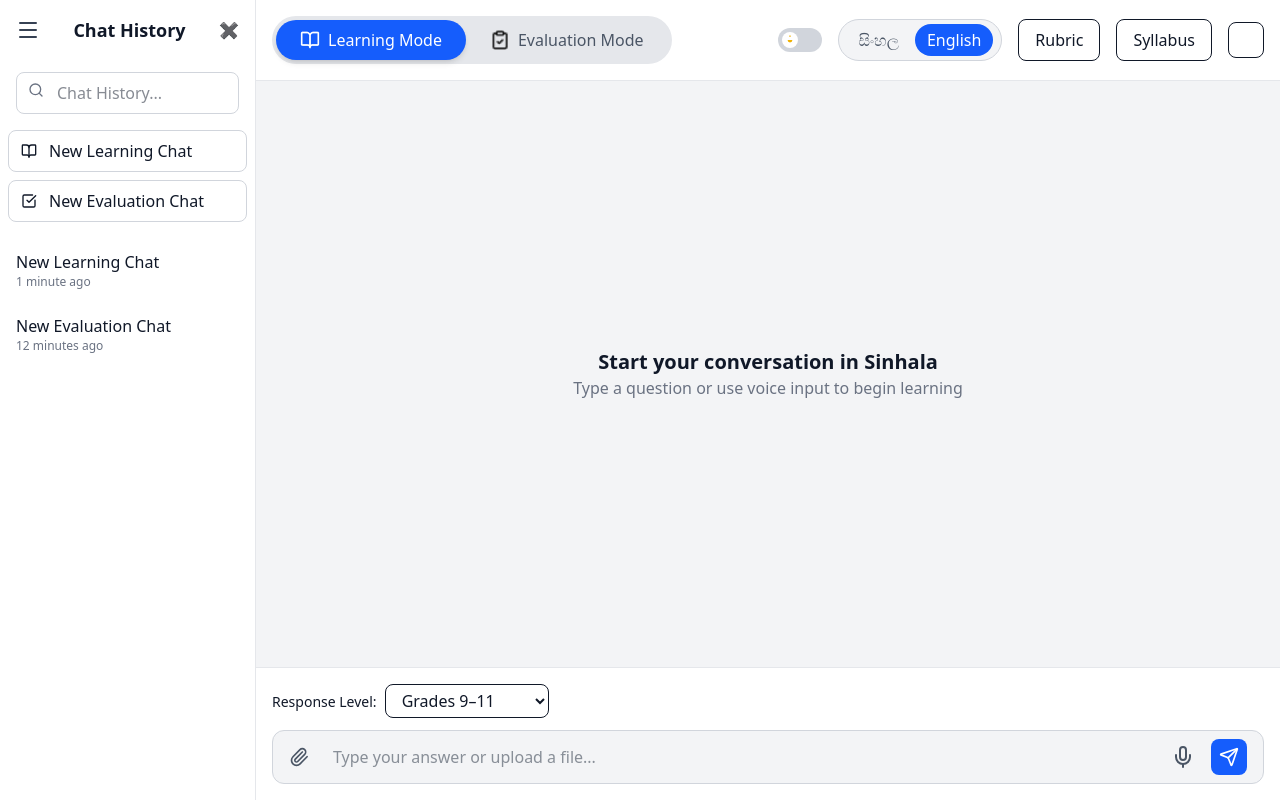
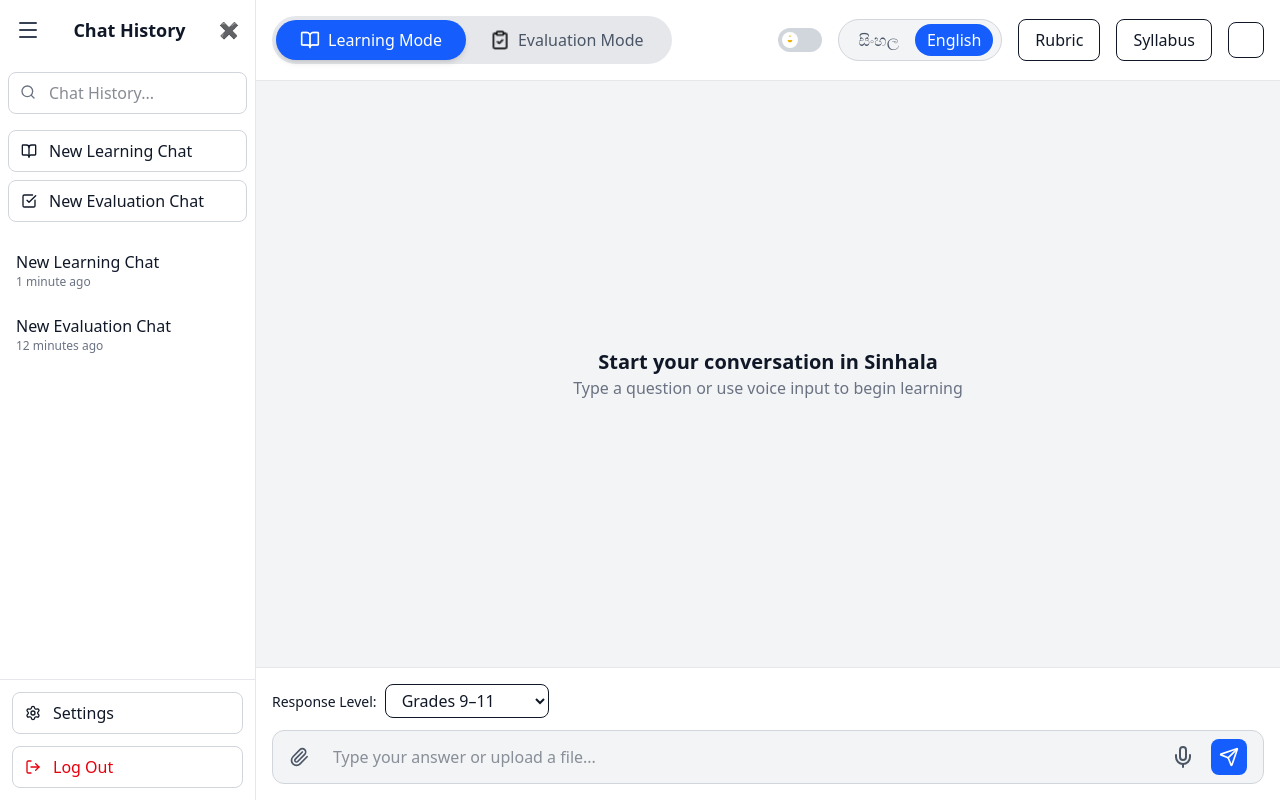
Before and after one commit to Miyuri15/sinlearn-web, a Next.js app: page /chat in a window 1280 px wide. Built offline with nearby package versions, Linux system fonts and the light colour scheme; some icons are missing.

Commit message:
feat: add settings and logout buttons to Sidebar component

```diff
--- a/public/locales/en/common.json
+++ b/public/locales/en/common.json
@@ -17,6 +17,8 @@
   "chat_history": "Chat History",
   "new_learning_chat": "New Learning Chat",
   "new_evaluation_chat": "New Evaluation Chat",
+  "settings_text": "Settings",
+  "logout": "Log Out",
 
   "settings": {
     "title": "Settings",
--- a/public/locales/si/common.json
+++ b/public/locales/si/common.json
@@ -17,7 +17,8 @@
   "chat_history": "සංවාද ඉතිහාසය",
   "new_learning_chat": "නව අධ්‍යයන සංවාදය",
   "new_evaluation_chat": "නව ඇගයීම් සංවාදය",
-
+  "settings_text": "සැකසුම්",
+  "logout": "පිටවීම",
 
   "settings": {
     "title": "සැකසුම්",
--- a/src/components/layout/Sidebar.tsx
+++ b/src/components/layout/Sidebar.tsx
@@ -1,7 +1,14 @@
 "use client";
 
 import { useState } from "react";
-import { Search, BookOpen, CheckSquare, Menu } from "lucide-react";
+import {
+  Search,
+  BookOpen,
+  CheckSquare,
+  Menu,
+  LogOut,
+  Settings,
+} from "lucide-react";
 import Link from "next/link";
 import { useRouter } from "next/navigation";
 import { useTranslation } from "react-i18next";
@@ -23,7 +30,7 @@ export default function Sidebar({
   chats = [],
   isOpen,
   onToggle,
-}: SidebarProps) {
+}: Readonly<SidebarProps>) {
   const [search, setSearch] = useState("");
   const router = useRouter();
   const { t } = useTranslation("common");
@@ -65,9 +72,9 @@ export default function Sidebar({
 
       {/* SEARCH (only when expanded) */}
       {isOpen && (
-        <div className="px-4 pt-3 pb-2">
+        <div className="px-2 pt-3 pb-2">
           <div className="relative">
-            <Search className="absolute left-3 top-2.5 h-4 w-4 text-gray-500 dark:text-gray-400" />
+            <Search className="absolute left-3 top-3 h-4 w-4 text-gray-500 dark:text-gray-400" />
             <input
               type="text"
               placeholder={t("chat_history") + "..."}
@@ -143,6 +150,34 @@ export default function Sidebar({
           </p>
         )}
       </div>
+
+      <div className="p-3 border-t border-gray-200 dark:border-[#2a2a2a]">
+        <div className="flex flex-col space-y-3">
+          <button
+            onClick={() => router.push("/settings")}
+            className={`flex items-center gap-3 w-full border rounded-lg px-3 py-2
+              hover:bg-gray-100 dark:hover:bg-gray-800
+              bg-white dark:bg-gray-900
+              text-gray-900 dark:text-gray-100
+              border-gray-300 dark:border-[#2a2a2a] transition`}
+          >
+            <Settings className="h-4 w-4" />
+            {isOpen && t("settings_text")}
+          </button>
+
+          <button
+            onClick={() => router.push("/logout")}
+            className={`flex items-center gap-3 w-full border rounded-lg px-3 py-2
+              hover:bg-red-100 dark:hover:bg-red-900
+              bg-white dark:bg-gray-900
+              text-red-600 dark:text-red-400
+              border-gray-300 dark:border-[#2a2a2a] transition`}
+          >
+            <LogOut className="h-4 w-4" />
+            {isOpen && t("logout")}
+          </button>
+        </div>
+      </div>
     </div>
   );
 }
```
